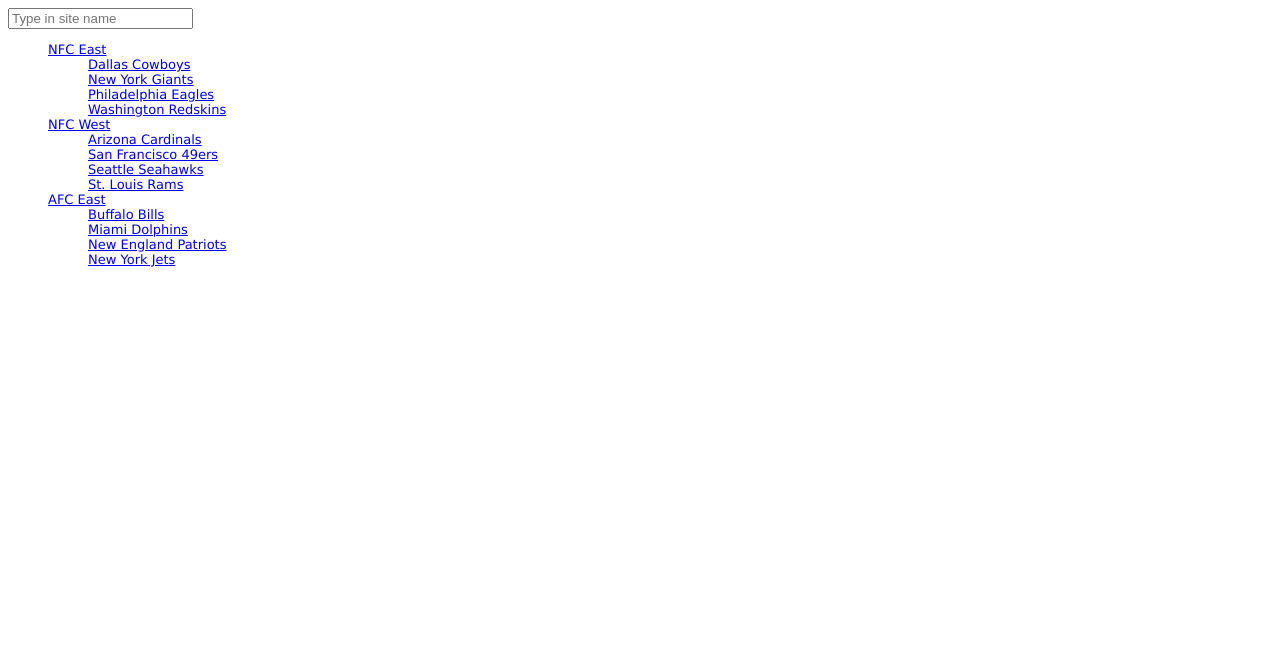
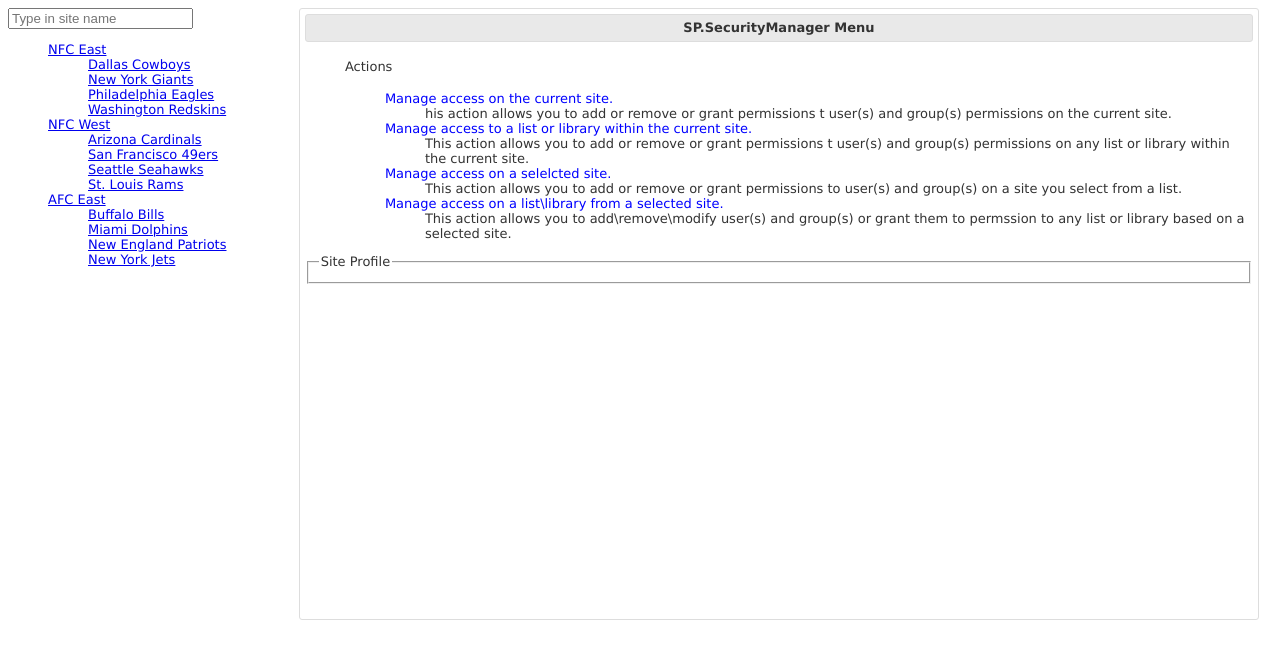
Before and after one commit to brandonmichaelhunter/SP.SecurityManager, a plain HTML site: page SPSecurityManager/SPSecurityManager.html in a window 1280 px wide. Drawn offline with nearby package versions, Linux system fonts and the light colour scheme; files whose address does not match are found by name.

Commit message:
Redesign the main panel
Redesign the main panel to provide action items, which give the user 4
options to choose from to help manage permissions on their site (s).

```diff
--- a/SPSecurityManager/SPSecurityManager.html
+++ b/SPSecurityManager/SPSecurityManager.html
@@ -22,7 +22,7 @@ $(document).ready(function()
     var ul = $("<input id='filter' placeholder='Type in site name' /><ul id='root_tree'></ul>");
     ul.appendTo("#jqxMenu");
     buildUL(ul, jsondataSource);
-    $("#effect").hide();
+    //$("#effect").hide();
 
   });
 
@@ -80,7 +80,7 @@ var buildUL = function (parent, items) {
                   li.find('a').click(function()
                   {
                     var siteName = $(this).text();
-                    runEffect(siteName);
+                    //runEffect(siteName);
                     return false;
                   })
             }
@@ -226,7 +226,7 @@ var buildUL = function (parent, items) {
             }
 
         });
-        //$('#PersonTableContainer').jtable('load');
+        $('#PersonTableContainer').jtable('load');
     }
     function ShowSiteUsersAndGroups()
     {
@@ -247,6 +247,7 @@ var buildUL = function (parent, items) {
     #effect h3 { margin: 0; padding: 0.4em; text-align: center; }
     .ui-effects-transfer { border: 2px dotted gray; }
     #PersonTableContainer{width:800px;}
+    #accordion a { text-decoration: none; color: blue;}
   </style>
 </head>
 <body>
@@ -255,11 +256,33 @@ var buildUL = function (parent, items) {
         <div id="leftcolumn"><div id='jqxMenu'></div></div>
         <div id="content">
          <div id="effect" class="ui-widget-content ui-corner-all">
-          <h3 class="ui-widget-header ui-corner-all" ><span class="SiteHeader"></span></h3>
-           <div id="accordion">
+          <h3 class="ui-widget-header ui-corner-all" ><span class="SiteHeader">SP.SecurityManager Menu</span></h3>
+           <div id="accordion" >
+
+            <ul>
+             <li>
+             <h4>Actions</h4>
+              <ul>
+              <li><a href='#'>Manage access on the current site.</a>
+                <ul><li>his action allows you to add or remove or grant permissions t user(s) and group(s) permissions on the current site.</li></ul>
+              </li>
+              <li><a href='#'>Manage access to a list or library within the current site.</a>
+                <ul><li>This action allows you to add or remove or grant permissions t user(s) and group(s) permissions on any list or library within the current site.</li></ul>
+              </li>
+              <li><a href='#'>Manage access on a selelcted site.</a>
+                   <ul><li>This action allows you to add or remove or grant permissions to user(s) and group(s) on a site you select from a list.</li></ul>
+              </li>
+
+              <li><a href='#'>Manage access on a list\library from a selected site.</a>
+                <ul><li>This action allows you to add\remove\modify user(s) and group(s) or grant them to permssion to any list or library based on a selected site. </li></ul>
+              </li>
+            </ul>
+             </li>
+            </ul>
+
             <fieldset>
              <LEGEND><span class="FieldSetTitle">Site Profile</span></LEGEND>
-             <div>
+             <div style="display:none">
               <div class="labels">Site Url:</div>
               <div id="SiteUrl" class="labels"> </div>
               <div class="labels">Site Creation Date:</div>
```
